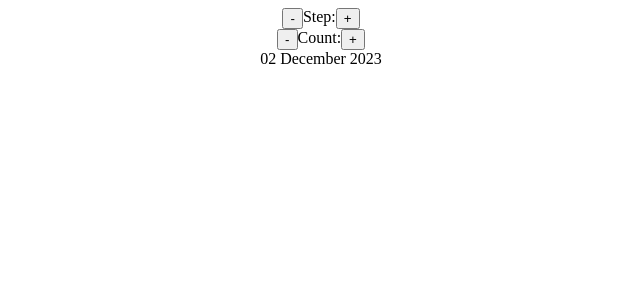
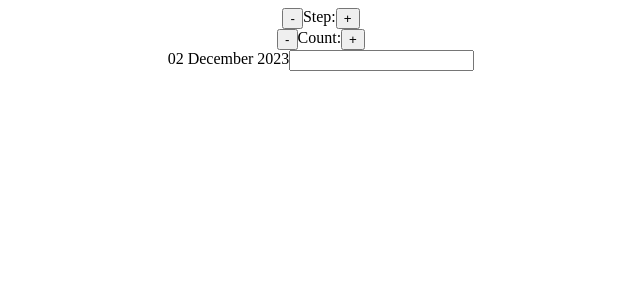
Before and after one commit to byunn90/DateCounterV2, a React (Create React App) app in the folder date-counter/: page / in a window 1280 px wide. Shown: the top 300 px of the page, without its empty margins (319-959 px from the left). Built offline with nearby package versions, Linux system fonts and the light colour scheme.

Commit message:
tommorrow work

```diff
--- a/date-counter/src/App.js
+++ b/date-counter/src/App.js
@@ -44,6 +44,15 @@ function Counter() {
       </div>
       <div className="date">
         <span>{formattedDate}</span>
+        <form>
+          {/* setting up form input for date counter for tommorrow */}
+          <input
+            type="text"
+            placeholder=""
+            value={""}
+            onChange={(e) => {}}
+          ></input>
+        </form>
       </div>
     </div>
   );
```
